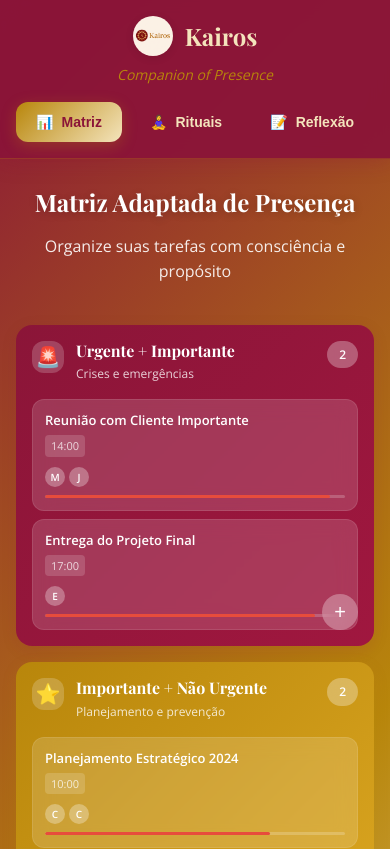
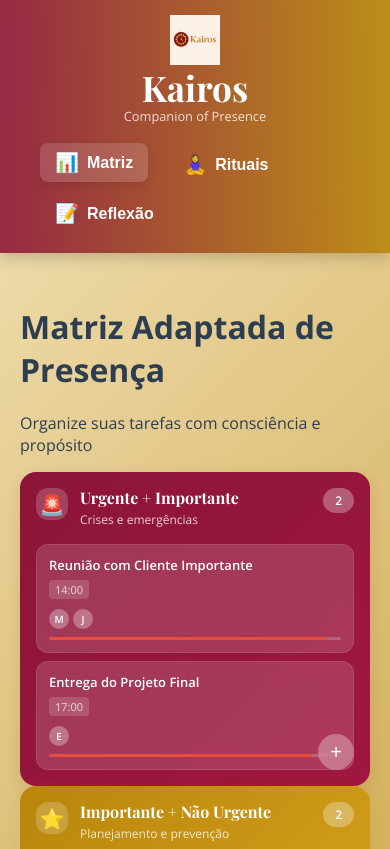
Before and after one commit to GabrielJaccoud/Kairos, a React (Create React App) app: page / in a window 390 px wide. Shown: the top 849 px of the page. Built offline with nearby package versions, Linux system fonts and the light colour scheme; the HTML template or start-up script is replaced by a standard one.

Commit message:
feat: Aprimorar frontend com logo integrada e layout refinado - Componentes React avançados e design system baseado na logo

```diff
--- a/src/App.css
+++ b/src/App.css
@@ -1,432 +1,163 @@
-/* Reset e configurações globais */
-* {
-  margin: 0;
-  padding: 0;
-  box-sizing: border-box;
+/* Cores baseadas na logo Kairos */
+:root {
+  --color-deep-red: #8B1538; /* Vermelho escuro da logo */
+  --color-golden: #B8860B; /* Dourado da logo */
+  --color-light-beige: #F4E4BC; /* Bege claro do fundo da logo */
+  --color-dark-brown: #8B4513; /* Marrom do relógio */
+  --color-white: #FFFFFF;
+  --color-dark-text: #2C3E50;
+  --color-light-text: #ECF0F1;
+  --color-gray-text: #7F8C8D;
 }
 
+/* Fontes */
+@import url("https://fonts.googleapis.com/css2?family=Playfair+Display:wght@400;700&family=Open+Sans:wght@300;400;600&display=swap");
+
 body {
-  font-family: 'Open Sans', -apple-system, BlinkMacSystemFont, 'Segoe UI', 'Roboto', sans-serif;
-  background: linear-gradient(135deg, #8B1538 0%, #B8860B 50%, #F4E4BC 100%);
-  color: #2C3E50;
-  line-height: 1.6;
+  margin: 0;
+  font-family: "Open Sans", sans-serif;
+  -webkit-font-smoothing: antialiased;
+  -moz-osx-font-smoothing: grayscale;
+  background: linear-gradient(135deg, var(--color-light-beige) 0%, var(--color-golden) 100%);
   min-height: 100vh;
+  color: var(--color-dark-text);
 }
 
 .App {
-  min-height: 100vh;
   display: flex;
   flex-direction: column;
+  min-height: 100vh;
 }
 
 /* Header */
 .app-header {
-  background: rgba(139, 21, 56, 0.95);
-  backdrop-filter: blur(10px);
-  border-bottom: 1px solid rgba(184, 134, 11, 0.3);
-  padding: 16px 0;
+  background: linear-gradient(to right, rgba(139, 21, 56, 0.9), rgba(184, 134, 11, 0.9));
+  padding: 15px 30px;
+  color: var(--color-white);
+  box-shadow: 0 4px 15px rgba(0, 0, 0, 0.2);
   position: sticky;
   top: 0;
-  z-index: 100;
-  box-shadow: 0 2px 20px rgba(139, 21, 56, 0.3);
+  z-index: 1000;
+  backdrop-filter: blur(5px);
 }
 
 .header-content {
-  max-width: 1200px;
-  margin: 0 auto;
-  padding: 0 24px;
   display: flex;
   justify-content: space-between;
   align-items: center;
+  max-width: 1200px;
+  margin: 0 auto;
 }
 
 .logo-section {
   display: flex;
   align-items: center;
-  gap: 16px;
-}
-
-.logo {
-  display: flex;
-  align-items: center;
-  gap: 12px;
-}
-
-.logo-icon {
-  font-size: 32px;
-  background: linear-gradient(135deg, #667eea, #764ba2);
-  -webkit-background-clip: text;
-  -webkit-text-fill-color: transparent;
-  background-clip: text;
 }
 
 .logo-image {
-  width: 40px;
-  height: 40px;
-  border-radius: 50%;
-  object-fit: cover;
-  box-shadow: 0 2px 8px rgba(0, 0, 0, 0.1);
+  height: 50px;
+  margin-right: 10px;
+}
+
+.logo-text-container {
+  display: flex;
+  flex-direction: column;
+  align-items: flex-start;
 }
 
 .logo-text {
-  font-family: 'Playfair Display', serif;
-  font-size: 28px;
+  font-family: "Playfair Display", serif;
+  font-size: 2.2em;
   font-weight: 700;
-  color: #F4E4BC;
+  color: var(--color-white);
+  line-height: 1;
 }
 
 .tagline {
-  font-size: 14px;
-  color: #B8860B;
-  font-style: italic;
+  font-size: 0.8em;
+  color: rgba(255, 255, 255, 0.8);
+  margin-top: 2px;
 }
 
-.main-nav {
-  display: flex;
+.main-nav .nav-btn {
+  background-color: transparent;
+  border: none;
+  color: var(--color-white);
+  font-size: 1.1em;
+  padding: 10px 20px;
+  margin-left: 15px;
+  cursor: pointer;
+  transition: all 0.3s ease;
+  border-radius: 8px;
+  display: inline-flex;
+  align-items: center;
   gap: 8px;
 }
 
-.nav-btn {
-  display: flex;
-  align-items: center;
-  gap: 8px;
-  padding: 12px 20px;
-  border: none;
-  border-radius: 12px;
-  background: transparent;
-  color: #F4E4BC;
-  font-size: 14px;
-  font-weight: 600;
-  cursor: pointer;
-  transition: all 0.3s ease;
-  text-decoration: none;
-}
-
-.nav-btn:hover {
-  background: rgba(184, 134, 11, 0.2);
-  color: #B8860B;
-  transform: translateY(-1px);
-}
-
-.nav-btn.active {
-  background: linear-gradient(135deg, #B8860B, #F4E4BC);
-  color: #8B1538;
-  box-shadow: 0 4px 15px rgba(184, 134, 11, 0.3);
+.main-nav .nav-btn:hover,
+.main-nav .nav-btn.active {
+  background-color: rgba(255, 255, 255, 0.15);
+  transform: translateY(-2px);
+  box-shadow: 0 4px 10px rgba(0, 0, 0, 0.1);
 }
 
 .nav-icon {
-  font-size: 16px;
+  font-size: 1.2em;
 }
 
 /* Main Content */
 .app-main {
-  flex: 1;
-  padding: 40px 24px;
+  flex-grow: 1;
+  padding: 30px 20px;
   max-width: 1200px;
   margin: 0 auto;
   width: 100%;
 }
 
-/* Matrix View */
-.matrix-container {
-  animation: fadeInUp 0.6s ease;
-}
-
-.matrix-header {
-  text-align: center;
-  margin-bottom: 40px;
-  color: white;
-}
-
-.matrix-header h1 {
-  font-family: 'Playfair Display', serif;
-  font-size: 36px;
-  font-weight: 700;
-  margin-bottom: 12px;
-  text-shadow: 0 2px 10px rgba(0, 0, 0, 0.2);
-}
-
-.matrix-header p {
-  font-size: 18px;
-  opacity: 0.9;
-  max-width: 600px;
-  margin: 0 auto;
-}
-
-.matrix-grid {
-  display: grid;
-  grid-template-columns: repeat(2, 1fr);
-  gap: 20px;
-  margin-bottom: 30px;
-}
-
-.presence-axis {
-  max-width: 600px;
-  margin: 0 auto;
-}
-
-.presence-quadrant {
-  background: linear-gradient(135deg, #9B59B6, #8E44AD) !important;
-}
-
-/* Rituals View */
-.rituals-container {
-  animation: fadeInUp 0.6s ease;
-}
-
-.rituals-header {
-  text-align: center;
-  margin-bottom: 40px;
-  color: white;
-}
-
-.rituals-header h1 {
-  font-family: 'Playfair Display', serif;
-  font-size: 36px;
-  font-weight: 700;
-  margin-bottom: 12px;
-  text-shadow: 0 2px 10px rgba(0, 0, 0, 0.2);
-}
-
-.rituals-header p {
-  font-size: 18px;
-  opacity: 0.9;
-  max-width: 600px;
-  margin: 0 auto;
-}
-
-.rituals-grid {
-  display: grid;
-  grid-template-columns: repeat(auto-fit, minmax(400px, 1fr));
-  gap: 24px;
-}
-
-/* Reflection View */
-.reflection-container {
-  animation: fadeInUp 0.6s ease;
-}
-
-.reflection-header {
-  text-align: center;
-  margin-bottom: 40px;
-  color: white;
-}
-
-.reflection-header h1 {
-  font-family: 'Playfair Display', serif;
-  font-size: 36px;
-  font-weight: 700;
-  margin-bottom: 12px;
-  text-shadow: 0 2px 10px rgba(0, 0, 0, 0.2);
-}
-
-.reflection-header p {
-  font-size: 18px;
-  opacity: 0.9;
-  max-width: 600px;
-  margin: 0 auto;
-}
-
-.reflection-prompt {
-  display: flex;
-  justify-content: center;
-  align-items: center;
-  min-height: 400px;
-}
-
-.prompt-card {
-  background: rgba(255, 255, 255, 0.95);
-  border-radius: 20px;
-  padding: 40px;
-  text-align: center;
-  max-width: 500px;
-  box-shadow: 0 10px 40px rgba(0, 0, 0, 0.2);
-  backdrop-filter: blur(10px);
-}
-
-.prompt-card h2 {
-  font-family: 'Playfair Display', serif;
-  font-size: 28px;
-  font-weight: 700;
-  margin-bottom: 16px;
-  color: #2C3E50;
-}
-
-.prompt-card p {
-  font-size: 16px;
-  color: #7F8C8D;
-  margin-bottom: 32px;
-  line-height: 1.6;
-}
-
-.start-reflection-btn {
-  background: linear-gradient(135deg, #667eea, #764ba2);
-  color: white;
-  border: none;
-  padding: 16px 32px;
-  border-radius: 12px;
-  font-size: 16px;
-  font-weight: 600;
-  cursor: pointer;
-  transition: all 0.3s ease;
-  box-shadow: 0 4px 15px rgba(102, 126, 234, 0.3);
-}
-
-.start-reflection-btn:hover {
-  transform: translateY(-2px);
-  box-shadow: 0 6px 20px rgba(102, 126, 234, 0.4);
-}
-
 /* Footer */
 .app-footer {
-  background: rgba(139, 21, 56, 0.2);
-  backdrop-filter: blur(10px);
-  border-top: 1px solid rgba(184, 134, 11, 0.3);
-  padding: 20px 0;
+  background-color: var(--color-deep-red);
+  color: var(--color-white);
   text-align: center;
-  color: #F4E4BC;
-  margin-top: auto;
+  padding: 20px;
+  margin-top: 40px;
+  box-shadow: 0 -4px 15px rgba(0, 0, 0, 0.1);
 }
 
 .app-footer p {
-  font-size: 14px;
+  margin: 0;
+  font-size: 0.9em;
   opacity: 0.8;
 }
 
-/* Animações */
-@keyframes fadeInUp {
-  from {
-    opacity: 0;
-    transform: translateY(30px);
-  }
-  to {
-    opacity: 1;
-    transform: translateY(0);
-  }
-}
-
-@keyframes fadeIn {
-  from {
-    opacity: 0;
-  }
-  to {
-    opacity: 1;
-  }
-}
-
-/* Responsividade */
+/* Media Queries for Responsiveness */
 @media (max-width: 768px) {
   .header-content {
     flex-direction: column;
-    gap: 16px;
-    padding: 0 16px;
+    align-items: center;
+  }
+
+  .main-nav {
+    margin-top: 15px;
+  }
+
+  .main-nav .nav-btn {
+    margin: 5px 10px;
+    padding: 8px 15px;
+    font-size: 1em;
   }
 
   .logo-section {
     flex-direction: column;
-    gap: 8px;
     text-align: center;
   }
 
-  .main-nav {
-    width: 100%;
-    justify-content: center;
+  .logo-image {
+    margin-right: 0;
+    margin-bottom: 5px;
   }
 
-  .nav-btn {
-    flex: 1;
-    justify-content: center;
-    padding: 10px 16px;
-    font-size: 12px;
-  }
-
-  .app-main {
-    padding: 24px 16px;
-  }
-
-  .matrix-header h1,
-  .rituals-header h1,
-  .reflection-header h1 {
-    font-size: 28px;
-  }
-
-  .matrix-header p,
-  .rituals-header p,
-  .reflection-header p {
-    font-size: 16px;
-  }
-
-  .matrix-grid {
-    grid-template-columns: 1fr;
-    gap: 16px;
-  }
-
-  .rituals-grid {
-    grid-template-columns: 1fr;
-    gap: 16px;
-  }
-
-  .prompt-card {
-    padding: 24px;
-    margin: 16px;
-  }
-
-  .prompt-card h2 {
-    font-size: 24px;
-  }
-
-  .prompt-card p {
-    font-size: 14px;
+  .logo-text-container {
+    align-items: center;
   }
 }
-
-@media (max-width: 480px) {
-  .logo-text {
-    font-size: 24px;
-  }
-
-  .nav-btn {
-    padding: 8px 12px;
-    font-size: 11px;
-  }
-
-  .nav-icon {
-    font-size: 14px;
-  }
-
-  .matrix-header h1,
-  .rituals-header h1,
-  .reflection-header h1 {
-    font-size: 24px;
-  }
-}
-
-/* Estados de loading */
-.loading {
-  display: flex;
-  justify-content: center;
-  align-items: center;
-  min-height: 200px;
-  color: white;
-}
-
-.loading-spinner {
-  width: 40px;
-  height: 40px;
-  border: 3px solid rgba(255, 255, 255, 0.3);
-  border-top: 3px solid white;
-  border-radius: 50%;
-  animation: spin 1s linear infinite;
-}
-
-@keyframes spin {
-  0% { transform: rotate(0deg); }
-  100% { transform: rotate(360deg); }
-}
-
-/* Utilitários */
-.text-center { text-align: center; }
-.mb-4 { margin-bottom: 1rem; }
-.mb-8 { margin-bottom: 2rem; }
-.mt-4 { margin-top: 1rem; }
-.mt-8 { margin-top: 2rem; }
--- a/src/App.jsx
+++ b/src/App.jsx
@@ -244,11 +244,11 @@ function App() {
       <header className="app-header">
         <div className="header-content">
           <div className="logo-section">
-            <div className="logo">
-              <img src="/logo.png" alt="Kairos Logo" className="logo-image" />
+            <img src="/logo.png" alt="Kairos Logo" className="logo-image" />
+            <div className="logo-text-container">
               <span className="logo-text">Kairos</span>
+              <span className="tagline">Companion of Presence</span>
             </div>
-            <span className="tagline">Companion of Presence</span>
           </div>
 
           <nav className="main-nav">
```
